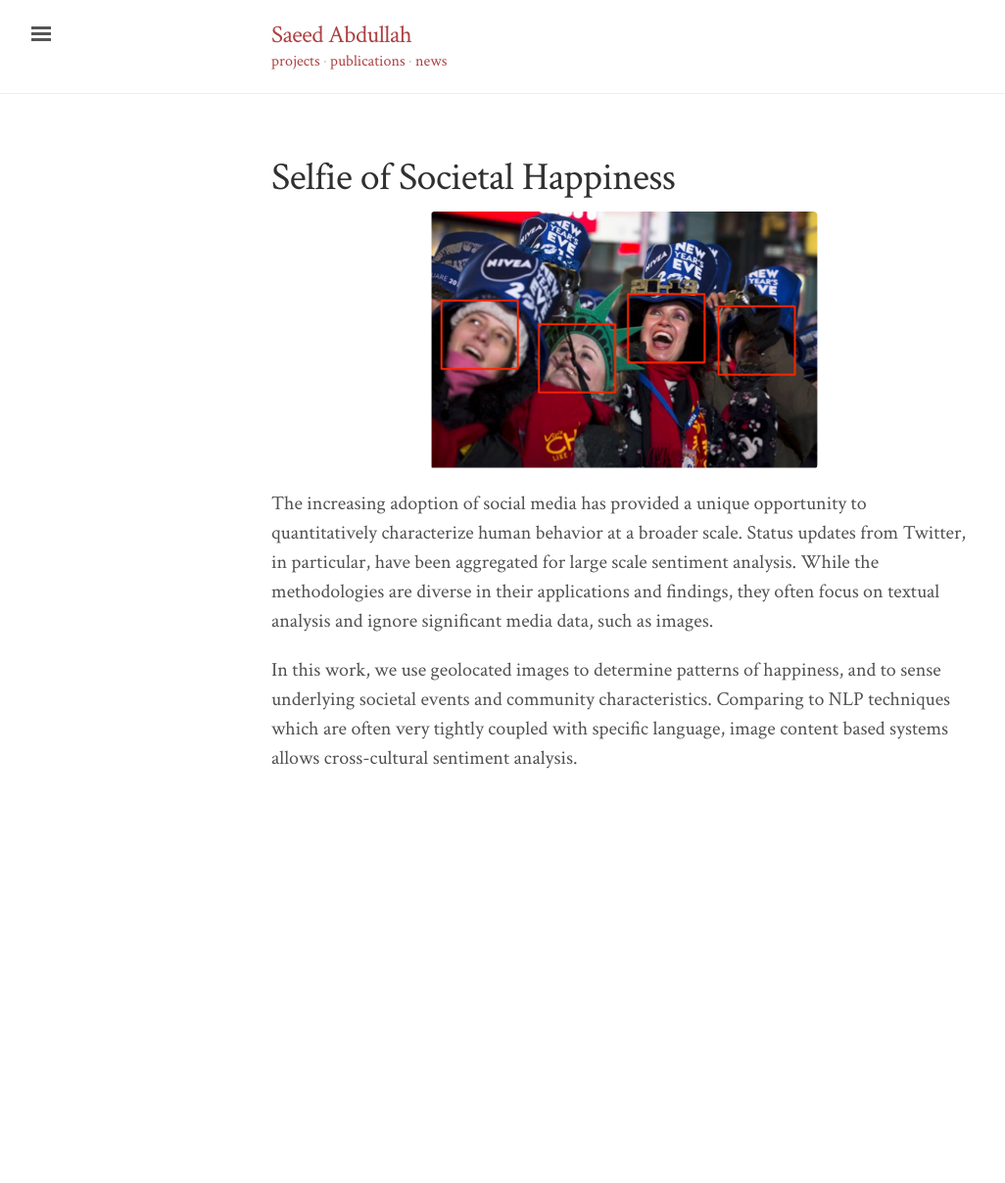
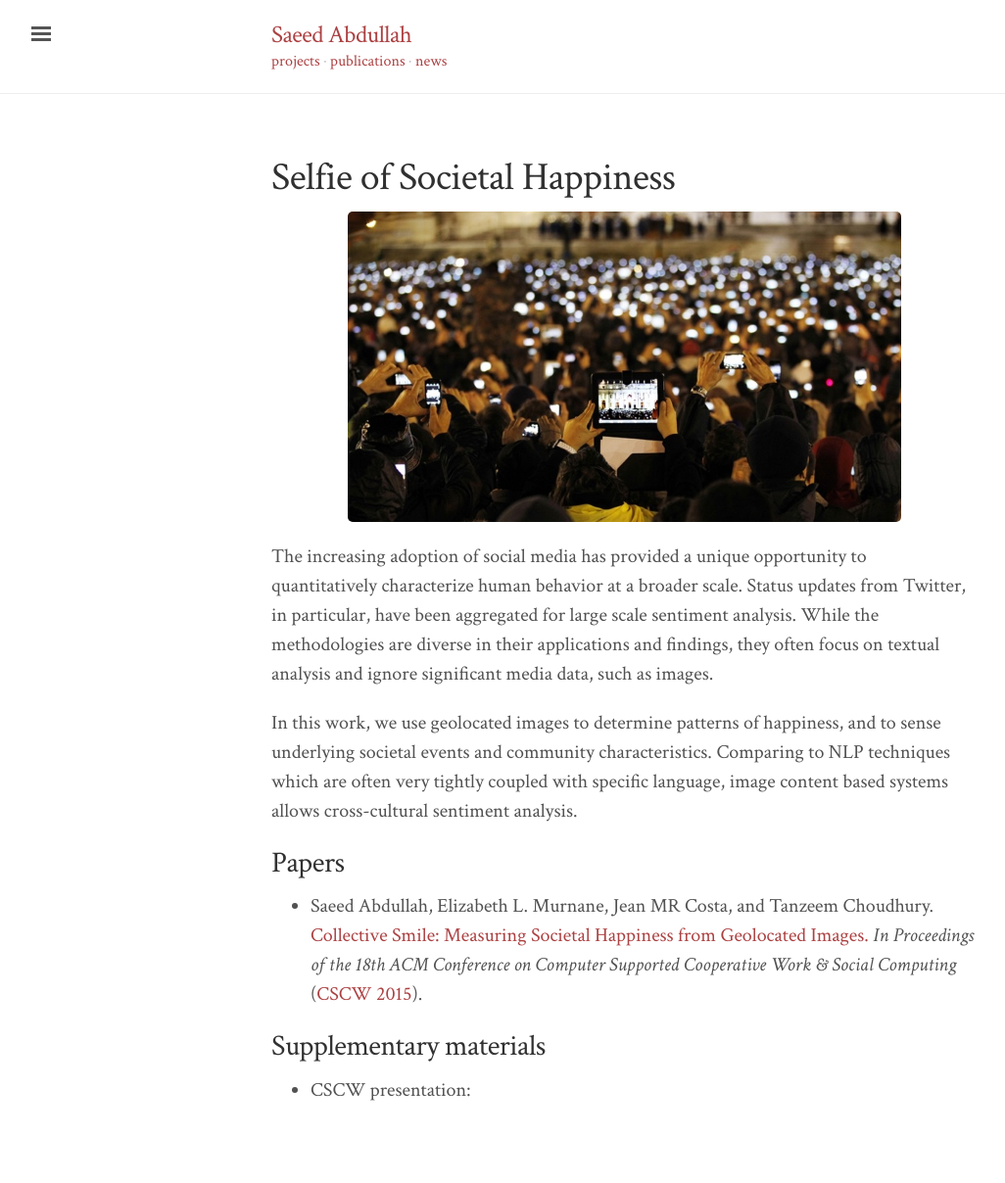
Before and after one commit to saeed-abdullah/saeed-abdullah.github.io, a Jekyll site: the page built from projects/sentiment-analysis-image.markdown, in a window 1280 px wide. Shown: the whole page at 98% size, without its empty margins (3-1029 px from the left). Built offline with Jekyll 4.4.1, drawn with Linux system fonts in a browser that asks for light colours; before the commit the page ends 900 px from its top, so only the background shows below that.

Commit message:
updates image based sentiment analysis project

```diff
--- a/projects/sentiment-analysis-image.markdown
+++ b/projects/sentiment-analysis-image.markdown
@@ -1,14 +1,17 @@
 ---
 title: Selfie of Societal Happiness
 layout: page
-description: Using geo-located images for large scale sentiment analysis.
-project_status: current
 ---
 
+<div class="row">
 
-<div align="center">
-    <img src="/files/images/twitter-image.png" alt="Twitter New Year Eve image" width="55%"/>
+    <div class="col-md-12">
+        <div class="col-xs-offset-1 col-md-10">
+            <img src="/files/images/social-media-image.jpg"/>
+        </div>
+    </div>
 </div>
+
 
 
 The increasing adoption of social media has provided a unique opportunity to
@@ -22,3 +25,10 @@ In this work, we use geolocated images to determine patterns of happiness,
 and to sense underlying societal events and community characteristics. Comparing to
 NLP techniques which are often very tightly coupled with specific language,
 image content based systems allows cross-cultural sentiment analysis.
+
+## Papers ##
+*  Saeed Abdullah, Elizabeth L. Murnane, Jean MR Costa, and Tanzeem Choudhury.
+<a href="http://dl.acm.org/citation.cfm?id=2675186">Collective Smile: Measuring Societal Happiness from Geolocated Images.</a> <em>In Proceedings of the 18th ACM Conference on Computer Supported Cooperative Work & Social Computing</em> (<a href="http://cscw.acm.org/2015/">CSCW 2015</a>).
+
+## Supplementary materials ##
+* CSCW presentation:
```
